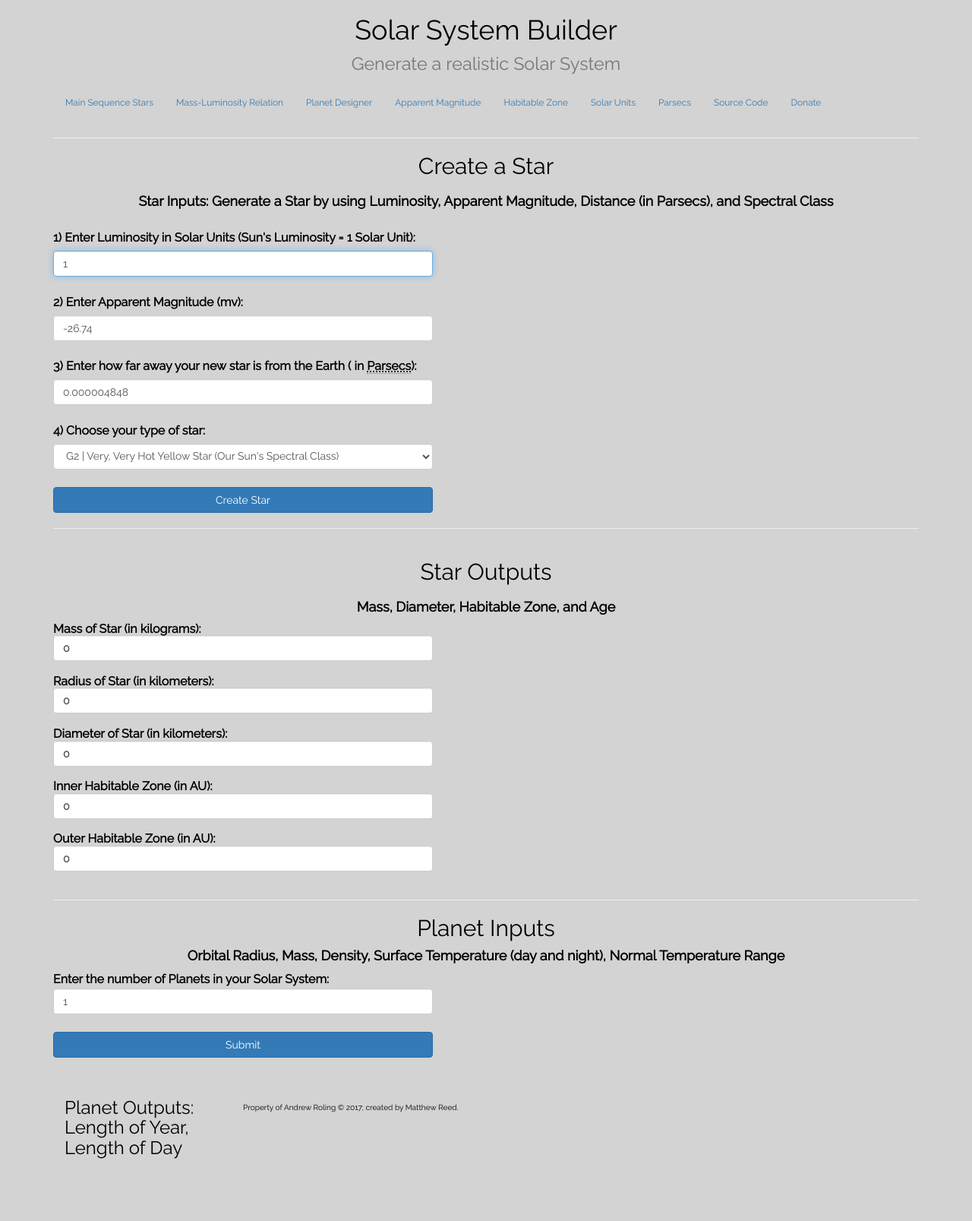
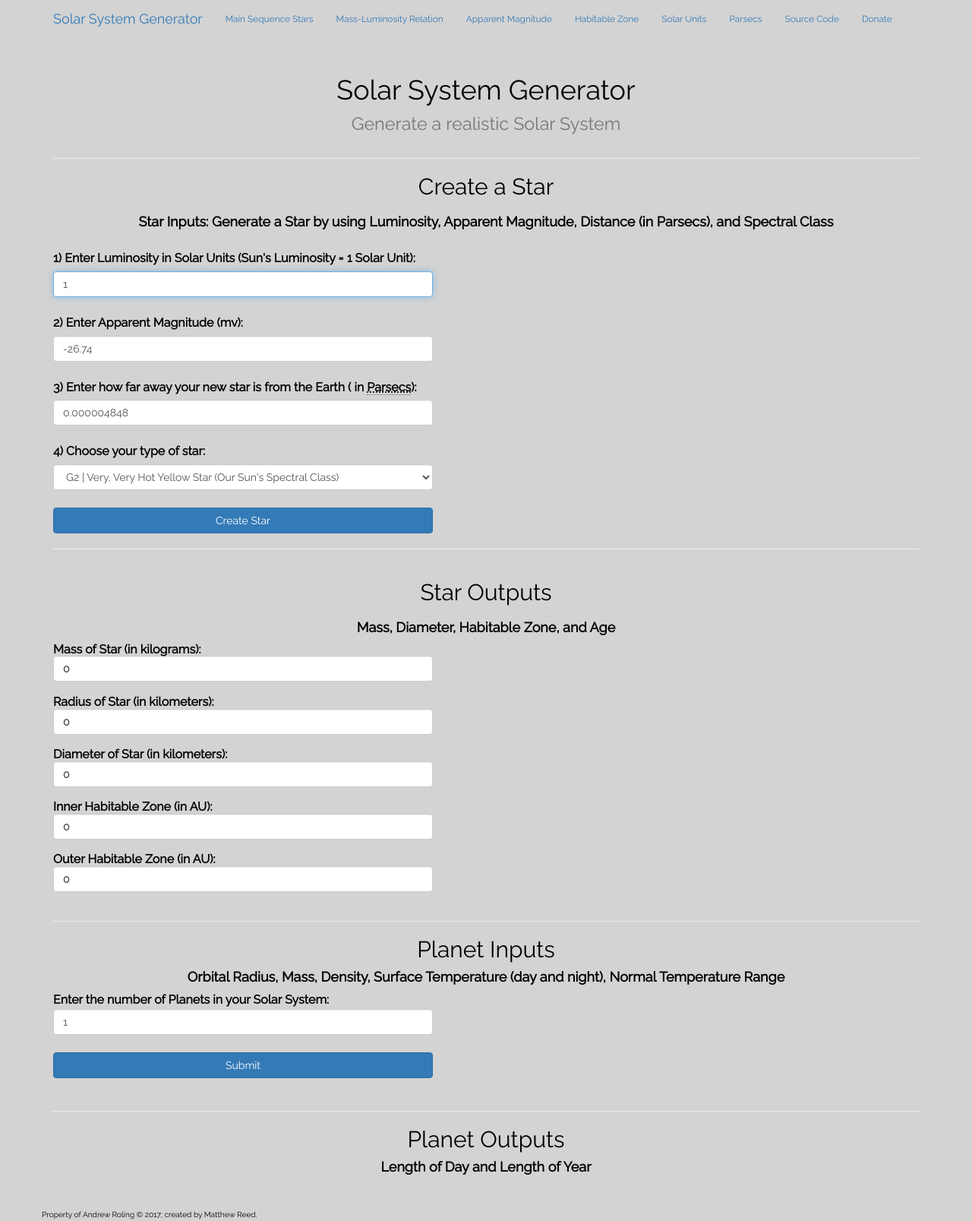
Before and after one commit to mrpythondev/Solar-System-Generator, a plain HTML site: page index.html in a window 1280 px wide. Shown: the whole page at 76% size. Before the commit the page ends 1534 px from the top, so only its background shows below. Drawn offline with nearby package versions, Linux system fonts and the light colour scheme.

Commit message:
Updated index.html

```diff
--- a/index.html
+++ b/index.html
@@ -4,7 +4,7 @@
     <head>
         <meta charset="UTF-8">
         <meta name="viewport" content="width=device-width, intitial-scale=1.0">
-        <title> Solar System Builder </title>
+        <title> Solar System Generator</title>
         <link rel="stylesheet" href="css/bootstrap.min.css">
         <link rel="stylesheet" href="css/styles.css">
         <link href="https://fonts.googleapis.com/css?family=Raleway" rel="stylesheet">
@@ -15,14 +15,25 @@
   <body>
   <div class="container">
   <header class="row borders">
-      <h1 class="stellar text-center">Solar System Builder</br><small>Generate a realistic Solar System</h1>
+      <h1 class="stellar text-center"></br></br>Solar System Generator</br><small>Generate a realistic Solar System</h1>
   </header>
 
- <nav class="navbar">
+<!-- Fixed navbar -->
+        <nav id="header" class="navbar navbar-fixed-top">
+            <div id="header-container" class="container navbar-container">
+                <div class="navbar-header">
+                    <button type="button" class="navbar-toggle collapsed" data-toggle="collapse" data-target="#navbar" aria-expanded="false" aria-controls="navbar">
+                        <span class="sr-only">Toggle navigation</span>
+                        <span class="icon-bar"></span>
+                        <span class="icon-bar"></span>
+                        <span class="icon-bar"></span>
+                    </button>
+                    <a id="brand" class="navbar-brand" href="#">Solar System Generator</a>
+                </div>
+                <div id="navbar" class="collapse navbar-collapse">
                     <ul class="nav navbar-nav">
                         <li class="borders"><a href="https://www.physics.byu.edu/faculty/christensen/Physics%20127/Figures/Nature%20of%20the%20Stars/Main%20Sequence%20Spectral%20Types,%20Temperatures%20and%20B-V%20Color%20Indices.htm">Main Sequence Stars</a></li>
                         <li class="borders"><a href="https://en.wikipedia.org/wiki/Mass%E2%80%93luminosity_relation">Mass-Luminosity Relation</a></li>
-      <li class="borders"><a href="http://www.transhuman.talktalk.net/iw/Geosync.htm">Planet Designer</a></li>
                         <li class="borders"><a href="https://en.wikipedia.org/wiki/Apparent_magnitude">Apparent Magnitude</a></li>
                         <li class="borders"><a href="http://www.planetarybiology.com/calculating_habitable_zone.html">Habitable Zone</a></li>
                         <li class="borders"><a href="https://en.wikipedia.org/wiki/Solar_luminosity">Solar Units</a></li>
@@ -30,7 +41,9 @@
                         <li class="borders"><a href="https://github.com/Matrimreed/Solar_System_Builder_App">Source Code</a></li>
                         <li class="borders"><a href="https://github.com/Matrimreed/Solar_System_Builder_App">Donate</a></li>
                     </ul>
-  </nav>
+                </div><!-- /.nav-collapse -->
+            </div><!-- /.container -->
+        </nav><!-- /.navbar -->
   <hr>
 
   <article class="main borders">
@@ -175,12 +188,18 @@
     </br>
         <div id="thePlanets">
         </div>
+    </div>
+    <hr>
 
+    <h2 class="center">Planet Outputs</h2>
+    <section class="sub borders margin">
+    <h4 class="center"><strong>Length of Day and Length of Year</strong></h4>
+    </section>
 
-
-    <section class="sub col-lg-6 borders margin">
-    <h3> Planet Outputs: Length of Year, Length of Day</h3>
-    </section>
+    <div class="thisContainer">
+        <div id="thePlanetsOutputs">
+        </div>
+    </div>
   </article>
 
   <footer class="row">
```
Lines whose indentation alone changed are shown as unchanged.
